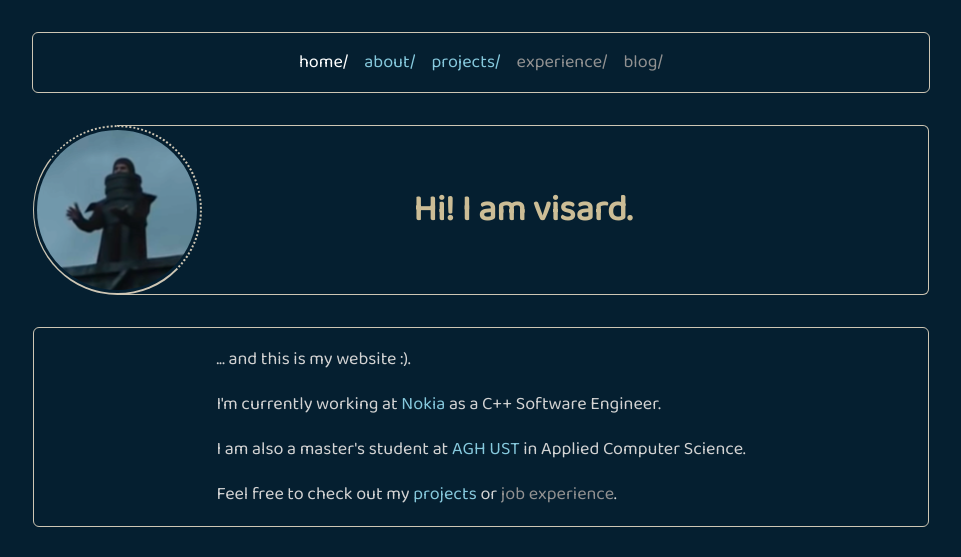
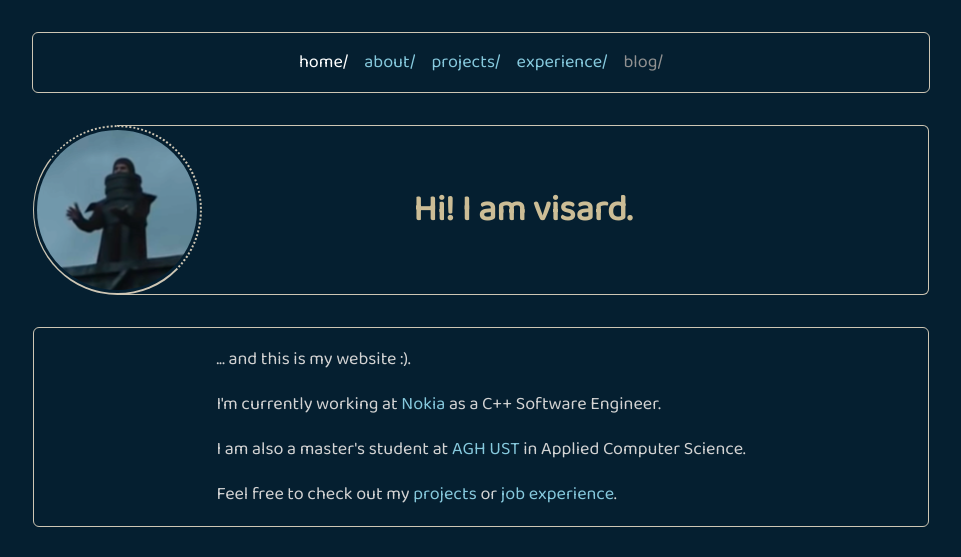
Before and after one commit to vis4rd/vis4rd.github.io, a Vue app: page /home in a window 1280 px wide. Shown: the top 557 px of the page, without its empty margins (159-1120 px from the left). Built offline with nearby package versions, Linux system fonts and the light colour scheme.

Commit message:
Unlock routing to Experience subpage

```diff
--- a/src/components/NavigationBar.vue
+++ b/src/components/NavigationBar.vue
@@ -7,9 +7,7 @@
         <NavigationLink href="/home">home/</NavigationLink>
         <NavigationLink href="/about">about/</NavigationLink>
         <NavigationLink href="/projects">projects/</NavigationLink>
-        <NavigationLink href="/experience" disabled tooltip="Coming soon!"
-            >experience/</NavigationLink
-        >
+        <NavigationLink href="/experience">experience/</NavigationLink>
         <NavigationLink href="/blog" disabled tooltip="Coming soon! (maybe)">blog/</NavigationLink>
     </nav>
 </template>
--- a/src/main.js
+++ b/src/main.js
@@ -10,6 +10,7 @@ import Home from "./pages/home/Home.vue";
 import About from "./pages/about/About.vue";
 import Projects from "./pages/projects/Projects.vue";
 import Error404 from "./pages/404/Error404.vue";
+import Experience from "./pages/experience/Experience.vue";
 
 const router = createRouter({
     history: createWebHistory(),
@@ -34,6 +35,11 @@ const router = createRouter({
             component: Projects,
         },
         {
+            path: "/experience",
+            name: "Experience",
+            component: Experience,
+        },
+        {
             path: "/playground",
             name: "Playground",
             component: () => import("./pages/playground/Playground.vue"),
--- a/src/pages/home/Home.vue
+++ b/src/pages/home/Home.vue
@@ -26,10 +26,9 @@
                 </p>
 
                 <p>
-                    Feel free to check out my <router-link to="/projects">projects</router-link> or
-                    <NavigationLink href="/experience" disabled tooltip="Coming soon!">
-                        job experience</NavigationLink
-                    >.
+                    Feel free to check out my
+                    <NavigationLink href="/projects">projects</NavigationLink> or
+                    <NavigationLink href="/experience">job experience</NavigationLink>.
                 </p>
             </div>
         </BorderWrapper>
```
